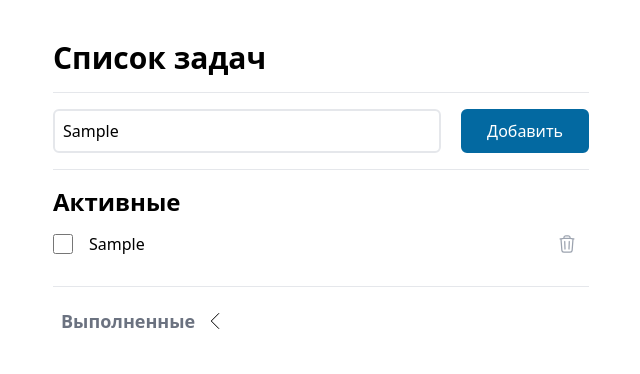
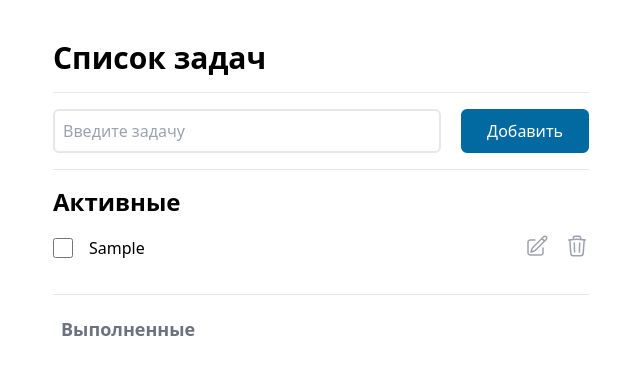
Before and after one commit to vedmaxxx/todolist-react, a React (Create React App) app: page / in a window 1280 px wide. Both pictures are taken after typing "Sample" into the empty fields and a click on the button "Добавить". Shown: the top 374 px of the page, without its empty margins (319-959 px from the left). Built offline with nearby package versions, Linux system fonts and the light colour scheme.

Commit message:
feat: added edit btn and edit input

```diff
--- a/src/components/AddTodo.tsx
+++ b/src/components/AddTodo.tsx
@@ -20,7 +20,10 @@
         placeholder="Введите задачу"
       />
       <button
-        onClick={() => addTodo(value)}
+        onClick={() => {
+          addTodo(value);
+          setValue("");
+        }}
         className="py-2 px-6 bg-sky-700 border-solid border-2 border-sky-700 text-white transition hover:bg-white hover:text-sky-700 rounded-md"
       >
         Добавить
--- a/src/components/App.tsx
+++ b/src/components/App.tsx
@@ -1,4 +1,4 @@
-import React, { FC, ReactNode, useState } from "react";
+import { FC, useState } from "react";
 
 import { ITodo } from "../types/data";
 import { TodoList } from "./TodoList";
@@ -22,12 +22,19 @@
   const addTodo = (value: string) => {
     if (value === "") return;
     setTodos([...todos, { id: Date.now(), title: value, complete: false }]);
-    console.log("addTodo");
   };
 
   const deleteTodo = (id: number) => {
     const newTodos = todos.filter((todo) => todo.id !== id);
     setTodos(newTodos);
+  };
+
+  const editTodo = (id: number, value: string) => {
+    setTodos(
+      todos.map((todo) =>
+        todo.id === id ? (todo = { ...todo, title: value }) : todo
+      )
+    );
   };
 
   const getActiveTodos = () => {
@@ -45,7 +52,9 @@
       <AddTodo addTodo={addTodo} />
       <hr className="my-5" />
 
-      <TodoContext.Provider value={{ handleCompleteChange, deleteTodo }}>
+      <TodoContext.Provider
+        value={{ handleCompleteChange, deleteTodo, editTodo }}
+      >
         <div>
           <h3 className="text-2xl font-bold">Активные</h3>
           {getActiveTodos()}
@@ -67,6 +76,7 @@
               Выполненные
             </button>
 
+            {todos.filter((todo) => todo.complete).length !== 0 ? (
               <button
                 onClick={() => {
                   setVisibleCompleted(!visibleCompleted);
@@ -91,6 +101,7 @@
                   />
                 </svg>
               </button>
+            ) : null}
           </div>
 
           {visibleCompleted ? (
--- a/src/components/TodoItem.tsx
+++ b/src/components/TodoItem.tsx
@@ -1,4 +1,4 @@
-import { FC, useContext } from "react";
+import { FC, useContext, useState } from "react";
 import { ITodo } from "../types/data";
 import { TodoContext } from "../contexts/TodoContext";
 
@@ -9,25 +9,33 @@
   // объект пропсов деструктурируем в переменные
   const { id, title, complete } = props;
 
-  const { handleCompleteChange, deleteTodo } = useContext(TodoContext);
+  const [isEdit, setIsEdit] = useState<boolean>(false);
+  const [value, setValue] = useState<string>(title);
+
+  const { handleCompleteChange, deleteTodo, editTodo } =
+    useContext(TodoContext);
 
   return (
-    <div key={id} className="my-2 flex w-full items-start gap-4">
+    <div key={id} className="my-2 flex w-full items-start  gap-4">
+      {!isEdit ? (
+        // Обычное отображение задачи
+        <>
           <input
-        className=" my-2 min-w-5 min-h-5 "
+            className="my-3 min-w-5 min-h-5 "
             type="checkbox"
             checked={complete}
             onChange={() => {
               handleCompleteChange(id);
             }}
           />
-      <div className="font-normal self-center grow break-words">{title}</div>
-
+          <div className="font-normal self-center grow break-words">
+            {title}
+          </div>
           <button
             onClick={() => {
-          deleteTodo(id);
+              setIsEdit(true);
             }}
-        className=" py-2 px-3  text-gray-400 text-xs hover:text-red-700 transition "
+            className="my-2  text-gray-400 text-xs hover:text-sky-700 transition  "
           >
             <svg
               xmlns="http://www.w3.org/2000/svg"
@@ -35,7 +43,28 @@
               viewBox="0 0 24 24"
               stroke-width="1.5"
               stroke="currentColor"
-          className="size-5"
+              className="size-6"
+            >
+              <path
+                stroke-linecap="round"
+                stroke-linejoin="round"
+                d="m16.862 4.487 1.687-1.688a1.875 1.875 0 1 1 2.652 2.652L10.582 16.07a4.5 4.5 0 0 1-1.897 1.13L6 18l.8-2.685a4.5 4.5 0 0 1 1.13-1.897l8.932-8.931Zm0 0L19.5 7.125M18 14v4.75A2.25 2.25 0 0 1 15.75 21H5.25A2.25 2.25 0 0 1 3 18.75V8.25A2.25 2.25 0 0 1 5.25 6H10"
+              />
+            </svg>
+          </button>
+          <button
+            onClick={() => {
+              deleteTodo(id);
+            }}
+            className=" my-2  text-gray-400 text-xs hover:text-red-700 transition "
+          >
+            <svg
+              xmlns="http://www.w3.org/2000/svg"
+              fill="none"
+              viewBox="0 0 24 24"
+              stroke-width="1.5"
+              stroke="currentColor"
+              className="size-6"
             >
               <path
                 stroke-linecap="round"
@@ -44,6 +73,41 @@
               />
             </svg>
           </button>
+        </>
+      ) : (
+        // Отображение поля редактирования и кнопки сохранения
+        <div className="grow flex self-center">
+          <input
+            type="text"
+            value={value}
+            className="py-2 px-2 self-center grow transition border-solid border-2 rounded-md"
+            placeholder="Изменить"
+            onChange={(e) => setValue(e.target.value)}
+          />
+          <button
+            onClick={() => {
+              editTodo(id, value);
+              setIsEdit(false);
+            }}
+            className="py-2 ms-2 px-2 self-center  bg-sky-700 border-solid border-2 border-sky-700 text-white transition hover:bg-white hover:text-sky-700 rounded-md"
+          >
+            <svg
+              xmlns="http://www.w3.org/2000/svg"
+              fill="none"
+              viewBox="0 0 24 24"
+              stroke-width="1.5"
+              stroke="currentColor"
+              className="size-6"
+            >
+              <path
+                stroke-linecap="round"
+                stroke-linejoin="round"
+                d="m4.5 12.75 6 6 9-13.5"
+              />
+            </svg>
+          </button>
+        </div>
+      )}
     </div>
   );
 };
--- a/src/contexts/TodoContext.tsx
+++ b/src/contexts/TodoContext.tsx
@@ -4,6 +4,7 @@
 interface TodoCallback {
   handleCompleteChange: (id: number) => void;
   deleteTodo: (id: number) => void;
+  editTodo: (id: number, value: string) => void;
 }
 
 // Создаем объект контекста TodoContext, который хранит объект TodoCallback со свойством, в котором
@@ -11,4 +12,5 @@
 export const TodoContext = createContext<TodoCallback>({
   handleCompleteChange: () => {},
   deleteTodo: () => {},
+  editTodo: () => {},
 });
```
Lines whose indentation alone changed are shown as unchanged.
